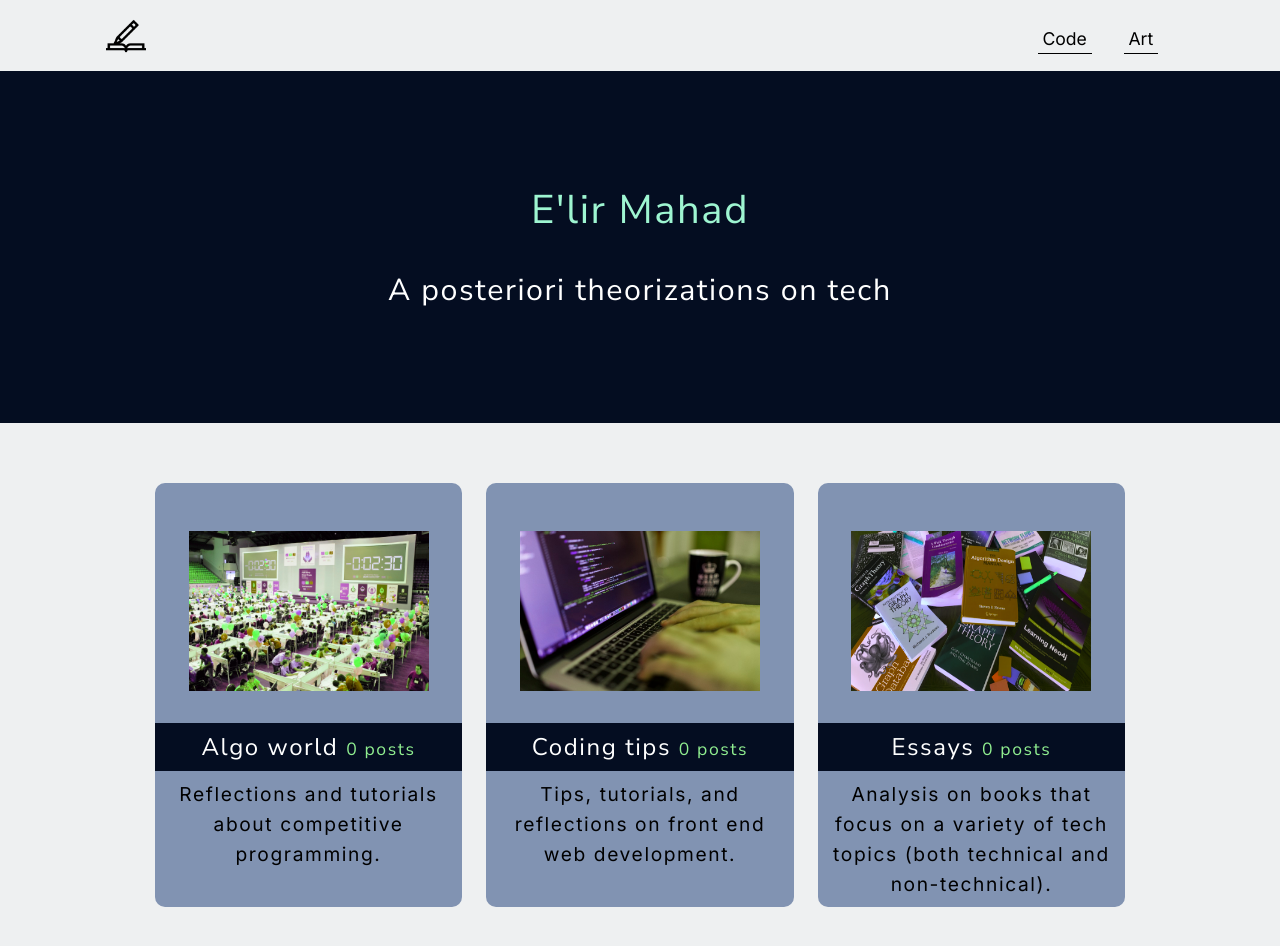
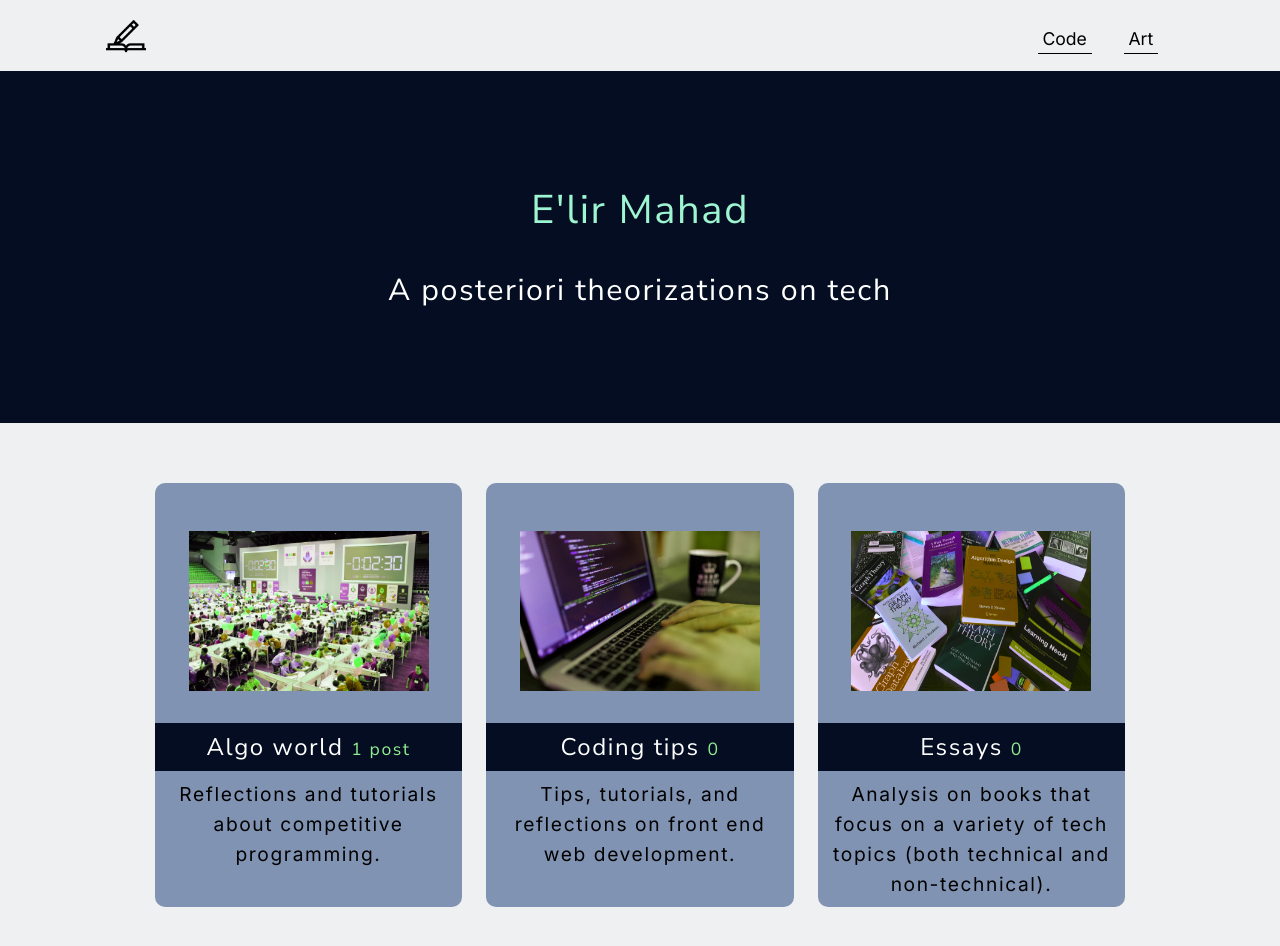
Before and after one commit to Elir-Mahad/oldsibecr, a React (Create React App) app: page / in a window 1280 px wide. Shown: the top 946 px of the page. Built offline with nearby package versions, Linux system fonts and the light colour scheme.

Commit message:
some styles changes

```diff
--- a/src/AllBlogs.css
+++ b/src/AllBlogs.css
@@ -1,4 +1,4 @@
-/* Blog description containsers */
+/* Blog description containers */
 
 .synopsis {
 	display: flex;
@@ -13,7 +13,6 @@
 	position: relative;
 	width: calc((100% / 3) - 3%);
 	margin: 1%;
-	height: 100%;
 	cursor: pointer;
 }
 
@@ -92,7 +91,6 @@
 .blog li {
 	line-height: 2;
 	margin-bottom: 1rem;
-	text-align: justify;
 }
 
 .blog h2 {
--- a/src/index_components/BlogTopics.js
+++ b/src/index_components/BlogTopics.js
@@ -24,7 +24,7 @@ function BlogTopics() {
 						/>
 						<div className="words">
 							<h2>
-								Algo world <span className="postnumbers"> 0 posts </span>
+								Algo world <span className="postnumbers"> 1 post </span>
 							</h2>
 
 							<p>Reflections and tutorials about competitive programming.</p>
@@ -35,7 +35,7 @@ function BlogTopics() {
 					<Link
 						style={{ textDecoration: "none" }}
 						//
-						to="/devsummaries"
+						// to="/devsummaries"
 					>
 						<img
 							className="image"
@@ -45,7 +45,7 @@ function BlogTopics() {
 						/>
 						<div className="words">
 							<h2>
-								Coding tips <span className="postnumbers"> 0 posts </span>
+								Coding tips <span className="postnumbers"> 0 </span>
 							</h2>
 
 							<p>
@@ -64,7 +64,7 @@ function BlogTopics() {
 						/>
 						<div className="words">
 							<h2>
-								Essays <span className="postnumbers"> 0 posts </span>
+								Essays <span className="postnumbers"> 0 </span>
 							</h2>
 
 							<p>
```
Also changed, not shown: 1 other file (tests, documents, lock files or other folders).
